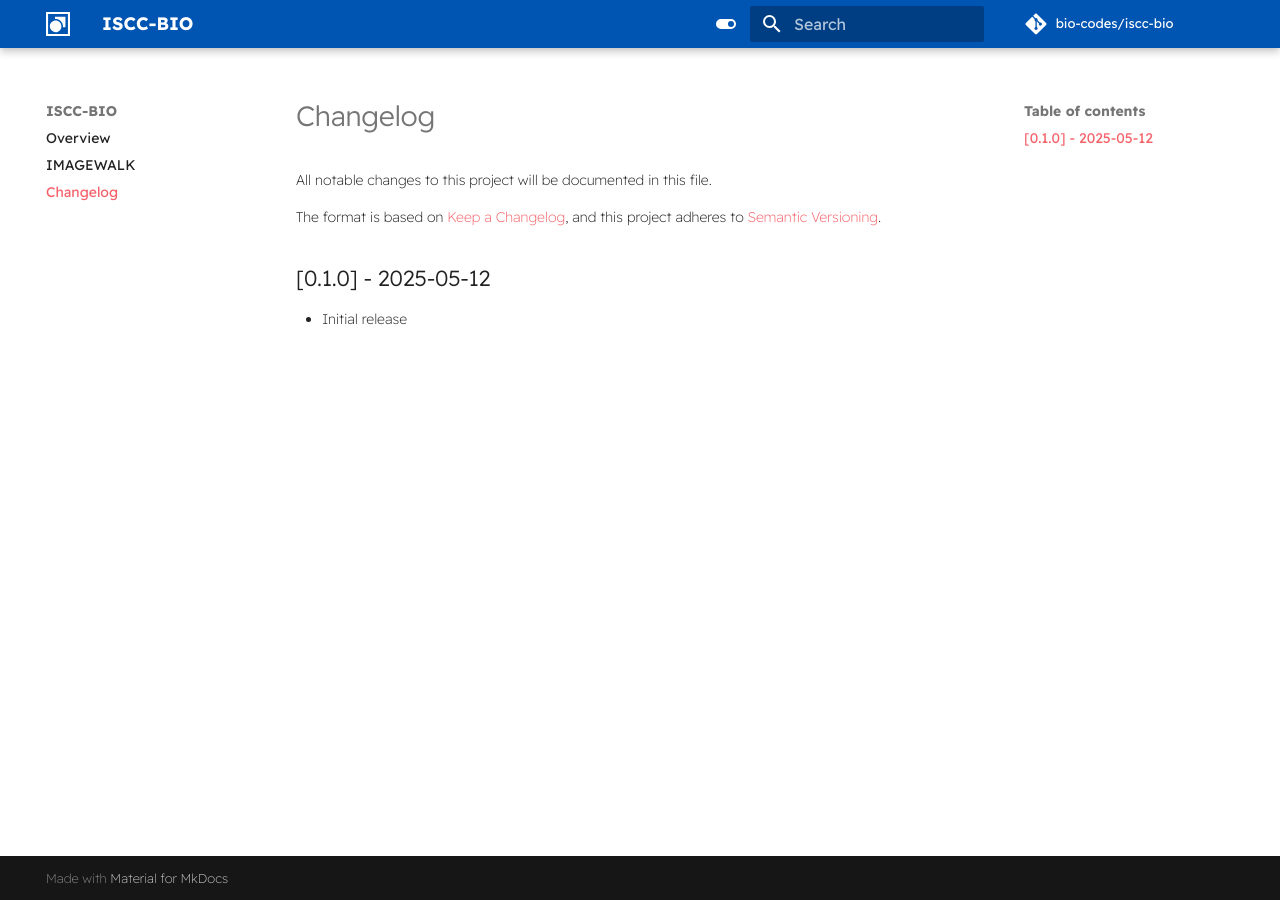
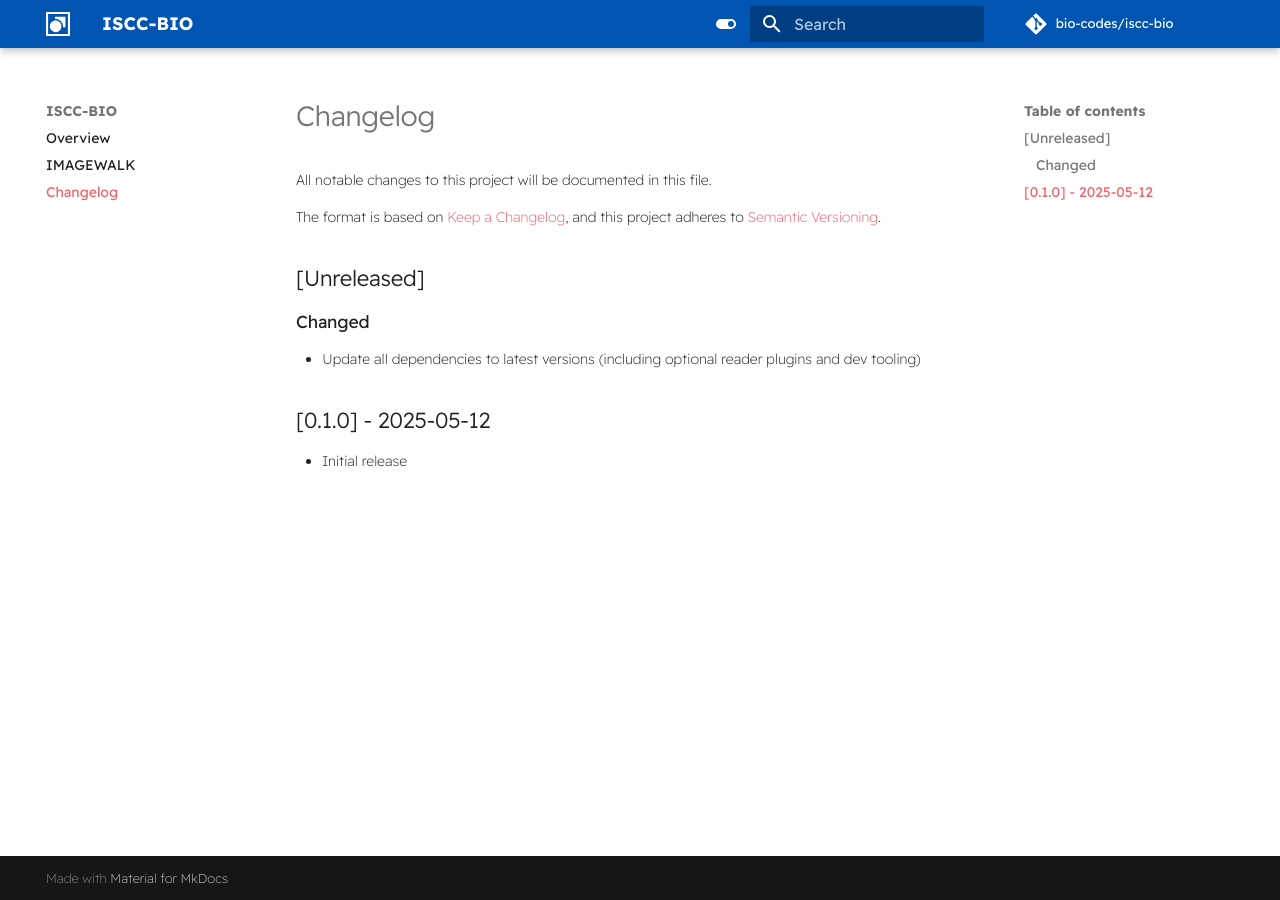
Before and after one commit to bio-codes/iscc-bio, an MkDocs documentation site: the page built from docs/changelog.md, in a window 1280 px wide. Built offline with MkDocs 1.6.1 and Material for MkDocs 9.7.7, drawn with Linux system fonts in a browser that asks for light colours; comment, search, counter and statistics services are not loaded.

Commit message:
chore: update all dependencies to latest versions
Upgrade 36 locked packages (incl. aiohttp 3.14, numpy 2.4.6, dask
2026.6.0, ome-zarr 0.17.0, click 8.4.1, pytest 9.1.0). rich/rich-click
dropped as transitive deps of poethepoet 0.46. All 47 tests pass.

```diff
--- a/docs/changelog.md
+++ b/docs/changelog.md
@@ -5,6 +5,12 @@ All notable changes to this project will be documented in this file.
 The format is based on [Keep a Changelog](https://keepachangelog.com/en/1.0.0/), and this project adheres to
 [Semantic Versioning](https://semver.org/spec/v2.0.0.html).
 
+## [Unreleased]
+
+### Changed
+
+- Update all dependencies to latest versions (including optional reader plugins and dev tooling)
+
 ## [0.1.0] - 2025-05-12
 
 - Initial release
```
Also changed, not shown: CHANGELOG.md (+6 -0 lines), 1 other file.
